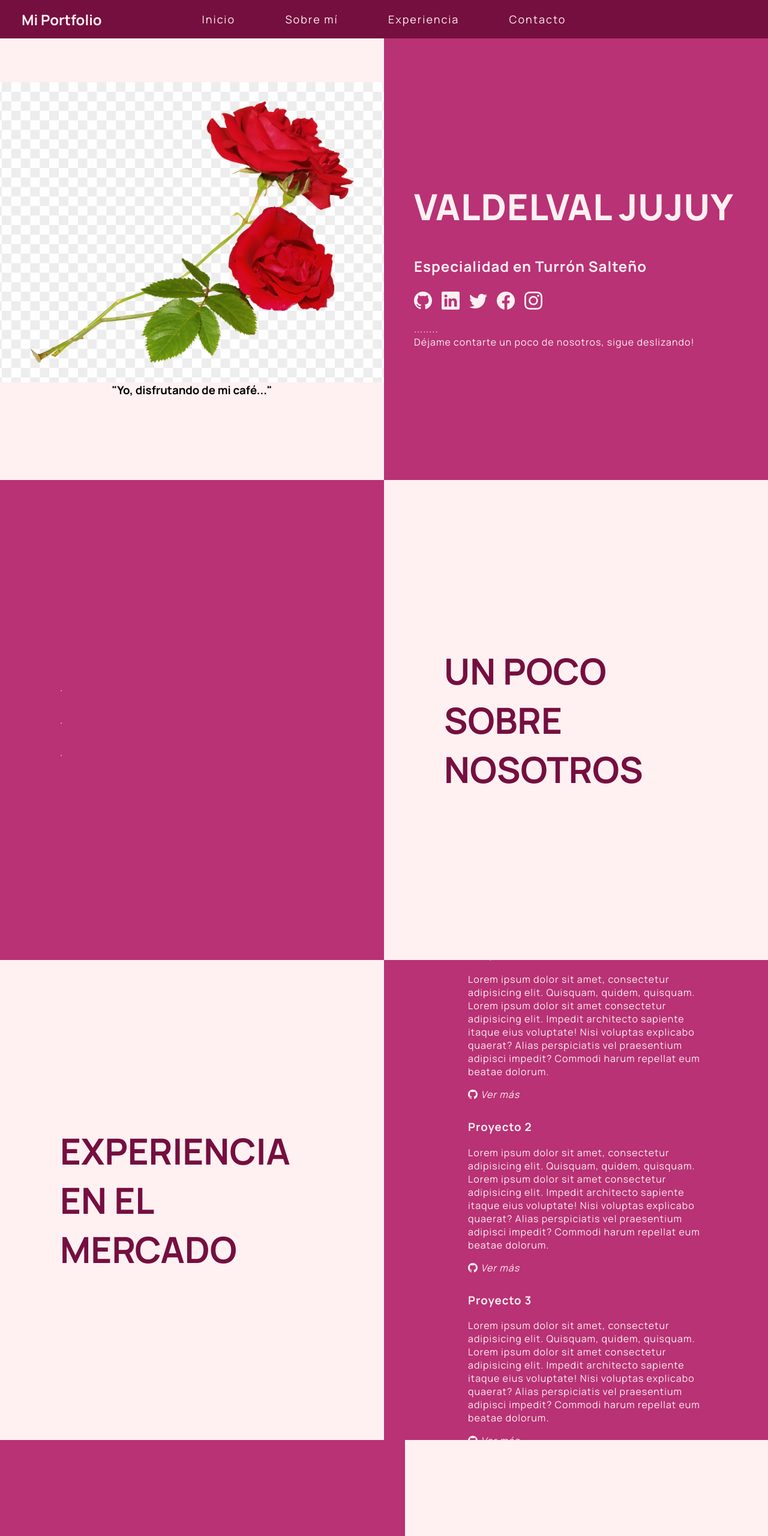
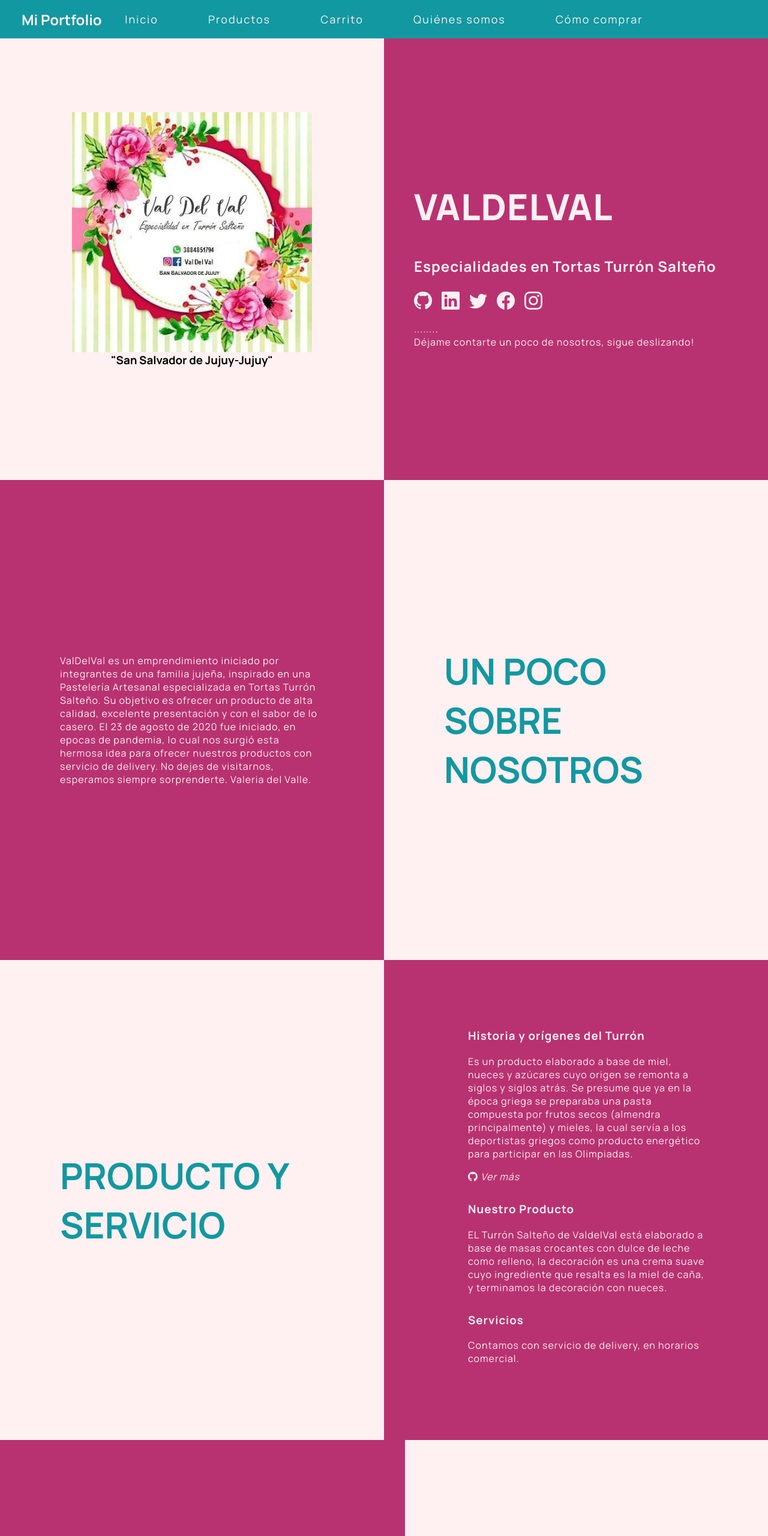
Before and after one commit to valeriaquiquinto0779/portfolio-template, a plain HTML site: page index.html in a window 1280 px wide. Shown: the top 2560 px of the page at 60% size. Drawn offline with nearby package versions, Linux system fonts and the light colour scheme.

Commit message:
modificación de logo y detalles, agregamos quienes somos

```diff
--- a/index.html
+++ b/index.html
@@ -17,13 +17,16 @@
           <a href="#home">Inicio</a>
         </li>
         <li class="menu-item">
-          <a href="#about">Sobre mí</a>
+          <a href="#about">Productos</a>
         </li>
         <li class="menu-item">
-          <a href="#projects">Experiencia</a>
+          <a href="#projects">Carrito</a>
         </li>
         <li class="menu-item">
-          <a href="#contact">Contacto</a>
+          <a href="#projects">Quiénes somos</a>
+        </li>
+        <li class="menu-item">
+          <a href="#projects">Cómo comprar</a>
         </li>
       </ul>
     </nav>
@@ -32,37 +35,30 @@
   <section id="home" class="content">
     <div class="half-section">
      <div class="avatar-container">
-      <img src="./assets/rosa.png" alt="">
-      <h3>"Yo, disfrutando de mi café..."</h3>
+      <img src="./assets/logo.jpg" alt="">
+      <h3>"San Salvador de Jujuy-Jujuy"</h3>
      </div>
     </div>
     <div class="half-section text-section">
       <div class="introduction">
-        <h1 class="title">ValDelVal Jujuy</h1> <br> <h2>Especialidad en Turrón Salteño</h2>
+        <h1 class="title">ValDelVal </h1> <br> <h2>Especialidades en Tortas Turrón Salteño</h2>
         <ul class="socials">
           <li><a class="socials-icon" href=""><i class="bi bi-github"></i></a></li>
           <li><a class="socials-icon" href=""><i class="bi bi-linkedin"></i></a></li>
           <li><a class="socials-icon" href=""><i class="bi bi-twitter"></i></a></li>
-          <li><a class="socials-icon" href=""><i class="bi bi-facebook"></i></a></li>
+          <li><a class="socials-icon" href="https://www.facebook.com/oricios.jujuy"><i class="bi bi-facebook"></i></a></li>
           <li><a class="socials-icon" href=""><i class="bi bi-instagram"></i></a></li>
         </ul>
-
         <p class="description"> ........<br> Déjame contarte un poco de nosotros, sigue deslizando!</p>
       </div>
-
     </div>
   </section>
 
   <section id="about" class="content">
     <aside class="half-section text-section">
       <p>
-        .
-      </p>
-      <p>
-        .
-      </p>
-      <p>
-        .
+        ValDelVal es un emprendimiento iniciado por integrantes de una familia jujeña, inspirado en una Pastelería Artesanal especializada en Tortas Turrón Salteño. Su objetivo es ofrecer un producto de alta calidad, excelente presentación y con el sabor de lo casero.
+El 23 de agosto de 2020 fue iniciado, en epocas de pandemia, lo cual nos surgió esta hermosa idea para ofrecer nuestros productos con servicio de delivery. No dejes de visitarnos, esperamos siempre sorprenderte. Valeria del Valle.
       </p>
     </aside>
     <aside class="half-section title-section">
@@ -72,36 +68,28 @@
 
   <section id="projects" class="content">
     <aside class="half-section title-section">
-      <h2>Experiencia en el mercado</h2>
+      <h2>Producto y Servicio</h2>
     </aside>
     <aside class="half-section text-section">
         <ul class="project-list">
           <li>
-            <h3>Proyecto 1</h3>
+            <h3>Historia y orígenes del Turrón</h3>
             <p>
-              Lorem ipsum dolor sit amet, consectetur adipisicing elit.
-              Quisquam, quidem, quisquam.
-              Lorem ipsum dolor sit amet consectetur adipisicing elit. Impedit architecto sapiente itaque eius voluptate! Nisi voluptas explicabo quaerat? Alias perspiciatis vel praesentium adipisci impedit? Commodi harum repellat eum beatae dolorum.
+              Es un producto elaborado a base de miel, nueces y azúcares cuyo origen se remonta a siglos y siglos atrás. Se presume que ya en la época griega se preparaba una pasta compuesta por frutos secos (almendra principalmente) y mieles, la cual servía a los deportistas griegos como producto energético para participar en las Olimpiadas.
             </p>
-            <a class="project-link" href="#"><i class="bi bi-github"></i> Ver más</a>
+            <a class="project-link" href="https://www.turronesydulces.com/historiaturron.htm"><i class="bi bi-github"></i> Ver más</a>
           </li>
           <li>
-            <h3>Proyecto 2</h3>
+            <h3>Nuestro Producto</h3>
             <p>
-              Lorem ipsum dolor sit amet, consectetur adipisicing elit.
-              Quisquam, quidem, quisquam.
-              Lorem ipsum dolor sit amet consectetur adipisicing elit. Impedit architecto sapiente itaque eius voluptate! Nisi voluptas explicabo quaerat? Alias perspiciatis vel praesentium adipisci impedit? Commodi harum repellat eum beatae dolorum.
+              EL Turrón Salteño de ValdelVal está elaborado a base de masas crocantes con dulce de leche como relleno, la decoración es una crema suave cuyo ingrediente que resalta es la miel de caña, y terminamos la decoración con nueces.
             </p>
-            <a class="project-link" href="#"><i class="bi bi-github"></i> Ver más</a>
           </li>
           <li>
-            <h3>Proyecto 3</h3>
+            <h3>Servicios</h3>
             <p>
-              Lorem ipsum dolor sit amet, consectetur adipisicing elit.
-              Quisquam, quidem, quisquam.
-              Lorem ipsum dolor sit amet consectetur adipisicing elit. Impedit architecto sapiente itaque eius voluptate! Nisi voluptas explicabo quaerat? Alias perspiciatis vel praesentium adipisci impedit? Commodi harum repellat eum beatae dolorum.
+              Contamos con servicio de delivery, en horarios comercial.
             </p>
-            <a class="project-link" href="#"><i class="bi bi-github"></i> Ver más</a>
           </li>
         </ul>
     </aside>
@@ -118,7 +106,7 @@
         <input class="btn-send-message" type="submit" value="Enviar">
     </aside>
     <aside class="half-section title-section">
-      <h2>Envíame un mensaje y charlemos!</h2>
+      <h2>Consultas o reservas!</h2>
     </aside>
   </section>
 
@@ -128,13 +116,13 @@
         <li><a class="socials-icon" href=""> <i class="bi bi-github"></i></a></li>
         <li><a class="socials-icon" href=""><i class="bi bi-linkedin"></i></a></li>
         <li><a class="socials-icon" href=""><i class="bi bi-twitter"></i></a></li>
-        <li><a class="socials-icon" href=""><i class="bi bi-facebook"></i></a></li>
+        <li><a class="socials-icon" href="https://www.facebook.com/oricios.jujuy"><i class="bi bi-facebook"></i></a></li>
         <li><a class="socials-icon" href=""><i class="bi bi-instagram"></i></a></li>
       </ul>
     </div>
       <div class="footer-section-container">
         <p>
-          &copy; 2022 - <a class="footer-link" href="https://www.linkedin.com">ValDelVal</a>
+          &copy; 2022 - <a class="footer-link" href="https://www.linkedin.com">ValDelVal - San Salvador de Jujuy - Jujuy</a>
         </p>
       </div>
   </footer>
--- a/styles.css
+++ b/styles.css
@@ -1,8 +1,8 @@
 @import url('https://fonts.googleapis.com/css2?family=Manrope:wght@200;400;700;800&display=swap');
 
 :root {
-  --primary-color: #b83275;
-  --primary-color-dark: #750f3f;
+  --primary-color: #b83271;
+  --primary-color-dark: #1298a1;
   --accent-color: #fff0f1;
 }
 
@@ -87,7 +87,7 @@ body {
 }
 
 .avatar-container img {
-  height: 500px;
+  height: 400px;
   width: auto;
 }
 
```
Also changed, not shown: assets/logo.jpg (added).
